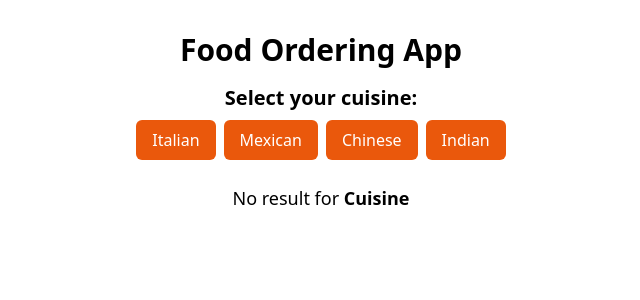
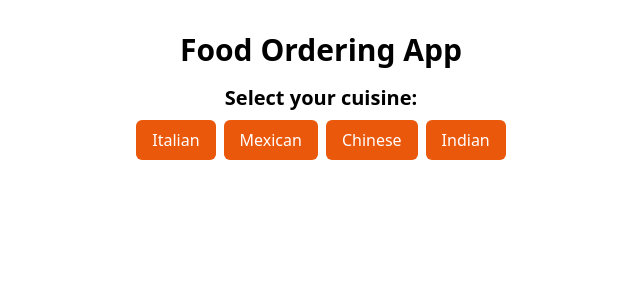
Before and after one commit to Shraddha-V22/mcr-6, a React (Vite) app: page / in a window 1280 px wide. Shown: the top 300 px of the page, without its empty margins (319-959 px from the left). Built offline with nearby package versions, Linux system fonts and the light colour scheme.

Commit message:
chore: update

```diff
--- a/src/pages/Home.jsx
+++ b/src/pages/Home.jsx
@@ -31,16 +31,9 @@ export default function Home() {
             />
           ))}
         </div>
-        {selectedCuisine && filteredRestaurants.length > 0 ? (
+        {selectedCuisine && (
           <p className="mt-4 text-lg">
             Showing result for{" "}
-            <span className="font-semibold capitalize">
-              {foundSelectedCuisine?.name} cuisine
-            </span>
-          </p>
-        ) : (
-          <p className="mt-4 text-lg">
-            No result for{" "}
             <span className="font-semibold capitalize">
               {foundSelectedCuisine?.name} cuisine
             </span>
```
